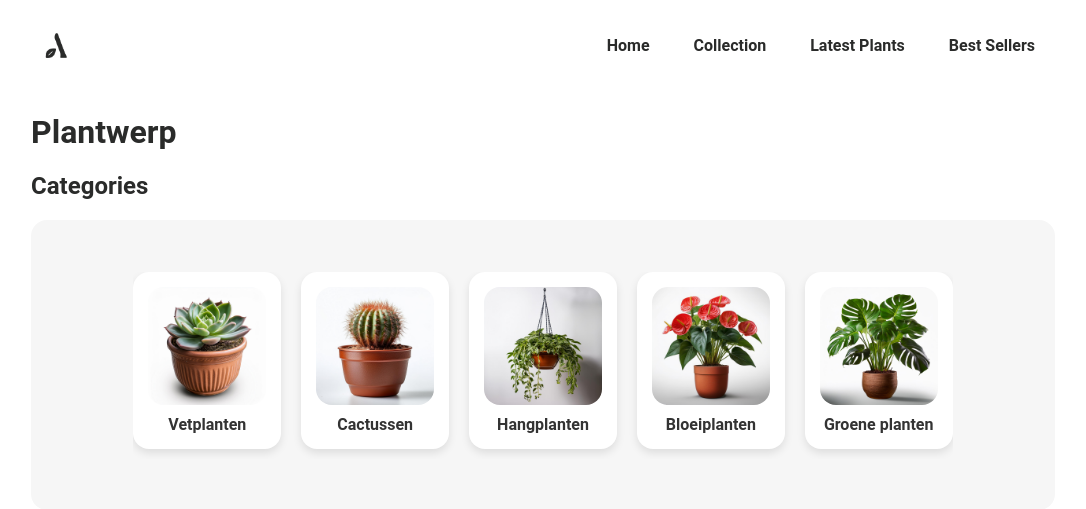
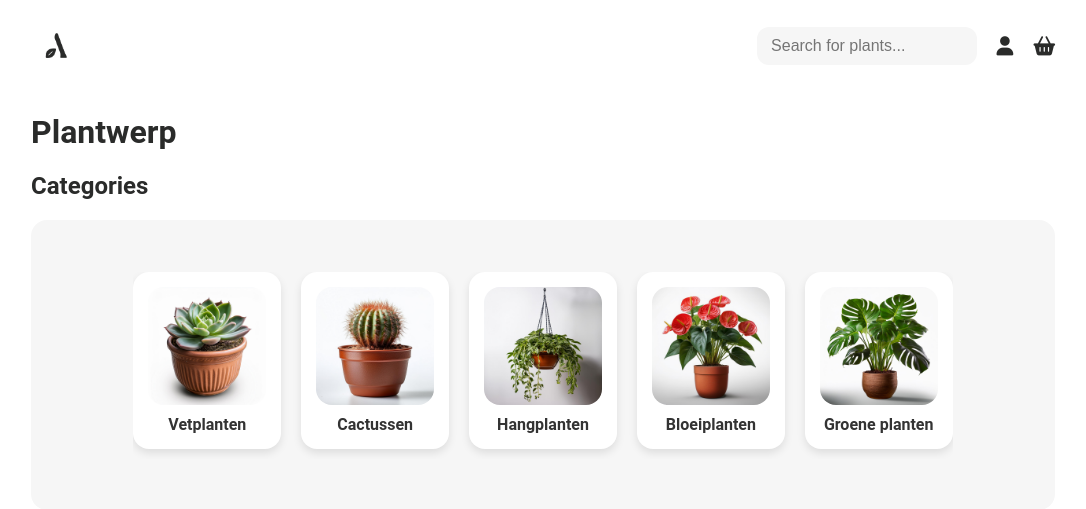
Before and after one commit to kweozz/Plantwep-webshop, a PHP site: page / in a window 1280 px wide. Shown: the top 509 px of the page, without its empty margins (97-1183 px from the left). Run offline with PHP 8.4, Linux system fonts and the light colour scheme.

Commit message:
nav aangepast, icons gebruikt mett library

```diff
--- a/index.html
+++ b/index.html
@@ -5,6 +5,7 @@
     <meta charset="UTF-8">
     <meta name="viewport" content="width=device-width, initial-scale=1.0">
     <link rel="stylesheet" href="style.css">
+<link rel="stylesheet" href="https://cdnjs.cloudflare.com/ajax/libs/font-awesome/6.0.0-beta3/css/all.min.css">
 
     <title>Plantwerp</title>
 </head>
@@ -12,13 +13,18 @@
 <body>
     <nav>
         <img class="logo" src="images/logo-plantwerp.png" alt="Plantwerp Logo">
-        <ul>
-            <a href="#">Home</a>
-            <a href="#">Collection</a>
-            <a href="#">Latest Plants</a>
-            <a href="#">Best Sellers</a>
-        </ul>
+
+        <div class="nav-items">
+            <input type="text" placeholder=" Search for plants..." class="search-bar">
+            <a href="#" class="icon profile-icon" aria-label="Profile">
+                <i class="fas fa-user"></i> <!-- Profile Icon -->
+            </a>
+            <a href="#" class="icon basket-icon" aria-label="Basket">
+                <i class="fas fa-shopping-basket"></i> <!-- Basket Icon -->
+            </a>
+        </div>
     </nav>
+
     <h1>Plantwerp</h1>
     <h2>Categories</h2>
     <section class="category-section">
--- a/style.css
+++ b/style.css
@@ -13,13 +13,33 @@ nav {
     padding: 20px 0;
 }
 
-nav a {
-    text-decoration: none;
-    color: #2A2B2A;
-    font-weight: bold;
-    padding: 0 20px;
+.nav-items {
+    display: flex;
+    align-items: center;
+    gap: 20px;
+}
+.search-bar {
+    padding: 10px;
+    border: 0px solid #ddd;
+    border-radius: 12px;
+    font-size: 1em;
+    background-color: #f6f6f6;
+    width: 200px;
 }
 
+.icon {
+    color: #2A2B2A;
+    font-size: 1.2em;
+    text-decoration: none;
+    display: flex;
+    align-items: center;
+    justify-content: center;
+}
+
+.icon:hover {
+    color: #267b3a;
+    transition: color 0.3s;
+}
 .logo {
     width: 5%;
 }
```
Also changed, not shown: product.html (+12 -6 lines).
